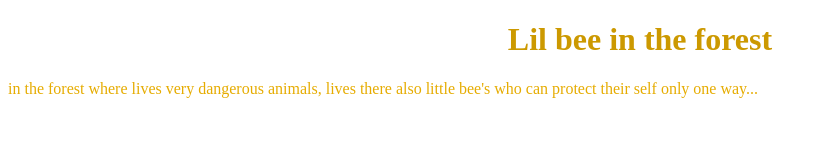
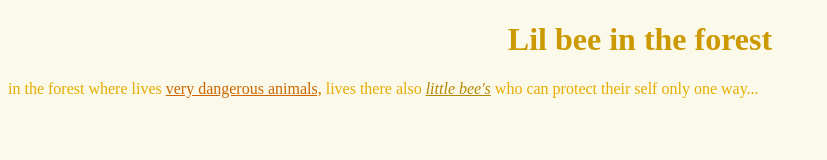
Before and after one commit to Nin123456789/littlebee, a plain HTML site: page index.html in a window 1280 px wide. Shown: the whole page, without its empty margins (0-827 px from the left). Drawn offline with Linux system fonts and the light colour scheme.

Commit message:
Add files via upload

```diff
--- a/index.html
+++ b/index.html
@@ -5,8 +5,9 @@
     <meta charset="UTF-8">
 	<title style="color: #ffd966;">little bee</title>
  </head>
+  <body style="background-color: #fbf9ea;">
  <body>
     <h1 style="font size: 67px; color: #cc9900;"><center>Lil bee in the forest</center></h1>
-	<p style="color:#e6ac00">in the forest where lives very dangerous animals, lives there also little bee's who can protect their self only one way...</p>
+	<p style="color:#e6ac00">in the forest where lives <a style="color:#cc6600" target="_blank" href="https://tapety.tja.pl/obrazki/tja_normalne/166120.jpg">very dangerous animals,</a> lives there also <a style="color:#b38600" target="_blank" href="https://home.morele.net/wp-content/uploads/2022/08/pszczola-4-1024x683.jpg"><em>little bee's</em></a> who can protect their self only one way...</p>
  </body>
  </html>
```
